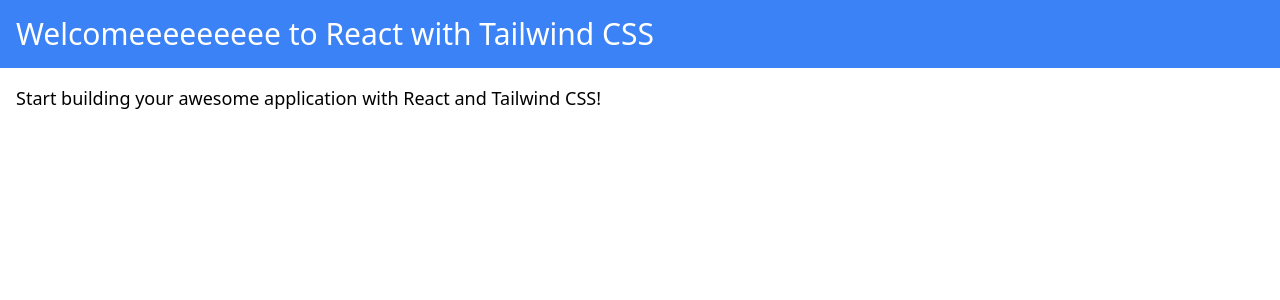
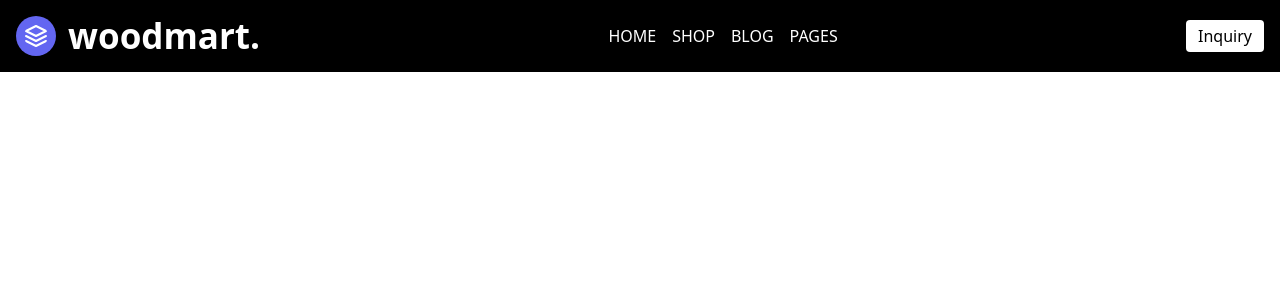
Before and after one commit to DhruviJiyani/glass-app, a React (Create React App) app: page /header in a window 1280 px wide. Shown: the top 300 px of the page. Built offline with nearby package versions, Linux system fonts and the light colour scheme.

Commit message:
header design

```diff
--- a/package.json
+++ b/package.json
@@ -8,6 +8,7 @@
     "@testing-library/user-event": "^13.5.0",
     "react": "^18.3.1",
     "react-dom": "^18.3.1",
+    "react-router-dom": "^6.25.1",
     "react-scripts": "5.0.1",
     "web-vitals": "^2.1.4"
   },
--- a/src/App.js
+++ b/src/App.js
@@ -1,17 +1,15 @@
-// src/App.js
-import React from 'react';
+import React from "react";
+import { BrowserRouter as Router, Route, Routes } from "react-router-dom";
+import Header from "./Components/AppLayout/Header";
 
 function App() {
   return (
     <div className="App">
-      <header className="bg-blue-500 text-white p-4">
-        <h1 className="text-3xl">Welcomeeeeeeeee to React with Tailwind CSS</h1>
-      </header>
-      <main className="p-4">
-        <p className="text-lg">
-          Start building your awesome application with React and Tailwind CSS!
-        </p>
-      </main>
+      <Router>
+        <Routes>
+          <Route element={<Header/>} path="/header" />
+        </Routes>
+      </Router>
     </div>
   );
 }
--- a/src/Components/AppLayout/Header.js
+++ b/src/Components/AppLayout/Header.js
@@ -0,0 +1,84 @@
+import React, { useState } from "react";
+
+function App() {
+  const [isOpen, setIsOpen] = useState(false);
+
+  // Toggle menu visibility
+  const toggleMenu = () => setIsOpen(!isOpen);
+
+  return (
+    <header className="bg-black text-white">
+      <div className="container mx-auto px-4 py-4 flex justify-between items-center">
+        <div className="flex items-center">
+          <svg
+            xmlns="http://www.w3.org/2000/svg"
+            fill="none"
+            stroke="currentColor"
+            strokeLinecap="round"
+            strokeLinejoin="round"
+            strokeWidth="2"
+            className="w-10 h-10 text-white p-2 bg-indigo-500 rounded-full"
+            viewBox="0 0 24 24"
+          >
+            <path d="M12 2L2 7l10 5 10-5-10-5zM2 17l10 5 10-5M2 12l10 5 10-5"></path>
+          </svg>
+          <span className="ml-3 text-2xl font-bold md:text-[35px]">woodmart.</span>
+        </div>
+        <nav className="hidden lg:flex space-x-4">
+          <a href="#" className="text-white">HOME</a>
+          <a href="#" className="text-white">SHOP</a>
+          <a href="#" className="text-white">BLOG</a>
+          <a href="#" className="text-white">PAGES</a>
+        </nav>
+        <div className="hidden lg:flex items-center space-x-4">
+          <button className="bg-white text-black rounded py-1 px-3">Inquiry</button>
+        </div>
+        <button className="lg:hidden" onClick={toggleMenu}>
+          <svg
+            xmlns="http://www.w3.org/2000/svg"
+            x="0px"
+            y="0px"
+            width="30"
+            height="30"
+            viewBox="0 0 50 50"
+          >
+            <path
+              fill="white"
+              d="M 0 9 L 0 11 L 50 11 L 50 9 Z M 0 24 L 0 26 L 50 26 L 50 24 Z M 0 39 L 0 41 L 50 41 L 50 39 Z"
+            ></path>
+          </svg>
+        </button>
+      </div>
+      <div
+        className={`fixed top-0 right-0 w-64 h-full text-black bg-white transform transition-transform duration-300 ease-in-out ${isOpen ? "translate-x-0" : "translate-x-full"}`}
+      >
+        <button
+          className="absolute top-4 right-4 text-black"
+          onClick={toggleMenu}
+        >
+          <svg
+            xmlns="http://www.w3.org/2000/svg"
+            className="w-6 h-6"
+            fill="none"
+            stroke="currentColor"
+            strokeLinecap="round"
+            strokeLinejoin="round"
+            strokeWidth="2"
+            viewBox="0 0 24 24"
+          >
+            <path d="M6 18L18 6M6 6l12 12"></path>
+          </svg>
+        </button>
+        <nav className="flex flex-col space-y-4 px-4 py-4 text-center cursor-pointer">
+          <a href="#" className="text-black border-b-2 pt-4">HOME</a>
+          <a href="#" className="text-black border-b-2">SHOP</a>
+          <a href="#" className="text-black border-b-2">BLOG</a>
+          <a href="#" className="text-black border-b-2">PAGES</a>
+         <div className="flex justify-center"> <button className="text-white bg-black rounded w-36 h-10">INQUIRY</button></div>
+        </nav>
+      </div>
+    </header>
+  );
+}
+
+export default App;
--- /dev/null
+++ b/src/Components/AppLayout/index.js
@@ -0,0 +1,19 @@
+import React from 'react'
+
+function AppLayout({children}) {
+    return (
+        <div className="h-screen">
+            <div className="h-full overflow-x-hidden">
+                <Header />
+                <main
+                    className={`bg-gray-mercury scrollbar-gutter relative top-14 h-[calc(100%_-_5rem)] overflow-y-auto px-5 py-4 md:top-20`}
+                >
+                    {children}
+                </main>
+            <Footer />
+            </div>
+        </div>
+    );
+}
+
+export default AppLayout
```
Also changed, not shown: 1 other file (tests, documents, lock files or other folders).
